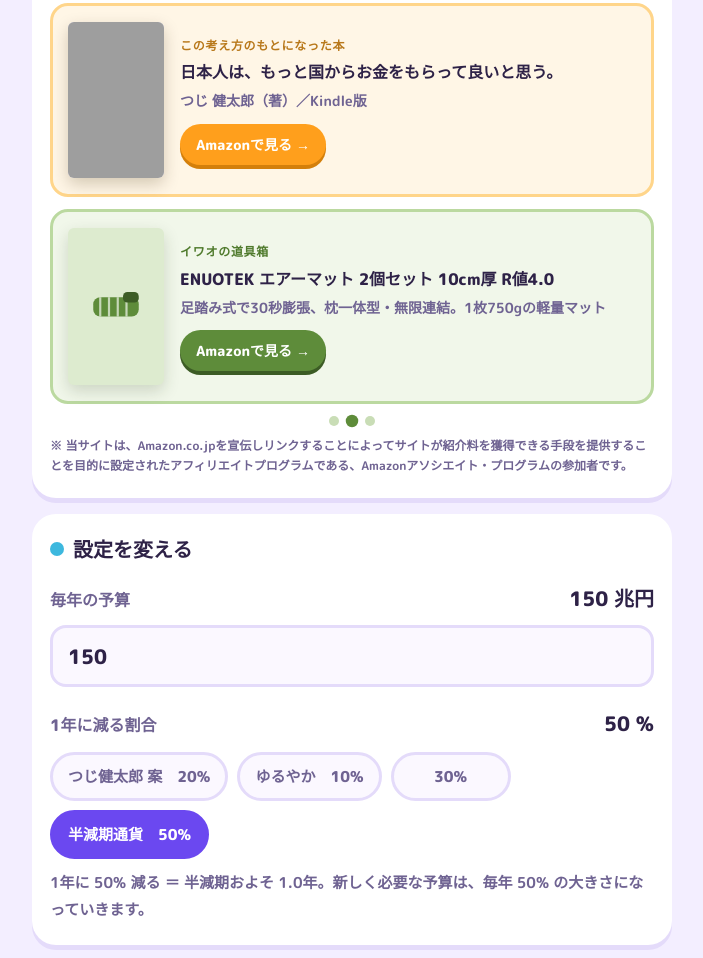
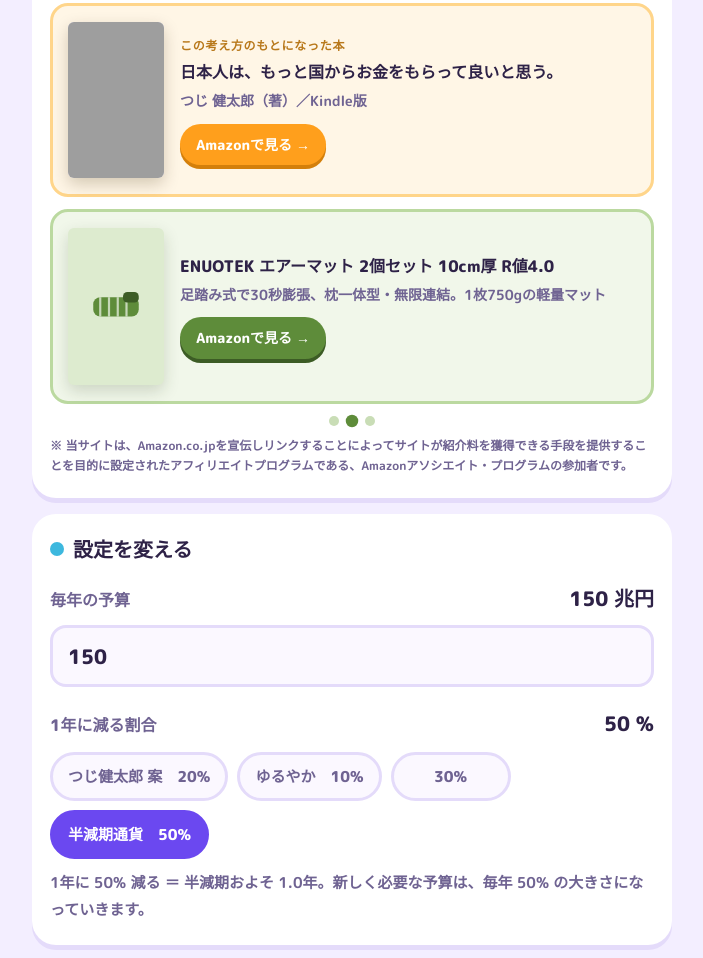
Before and after one commit to IWAOKAI/IWAOKAI.github.io, a plain HTML site: page bi-simulator.html in a window 1280 px wide. Shown: the part 2095-3053 px from the top of the page, without its empty margins (288-991 px from the left). Drawn offline with Linux system fonts and the light colour scheme; grey boxes are pictures that could not be loaded; a web font is replaced by a local one.

Commit message:
道具箱カードの「イワオの道具箱」見出しを削除

```diff
--- a/bi-simulator.html
+++ b/bi-simulator.html
@@ -209,12 +209,11 @@ footer{font-size:14px;color:var(--ink2);line-height:1.9;font-weight:700;padding:
       <span class="bb">Amazonで見る →</span>
     </div>
   </a>
-  <div class="gearbox" id="gearbox" aria-label="キャンプ道具のおすすめ（自動で切り替わります）">
+  <div class="gearbox" id="gearbox" aria-label="おすすめ商品（自動で切り替わります）">
     <div class="gtrack" id="gtrack">
     <a class="book gear" href="https://www.amazon.co.jp/dp/B00PTJBGGO?tag=guildjapan08-22" target="_blank" rel="noopener">
       <span class="gimg" aria-hidden="true"><svg viewBox="0 0 64 64" width="56" height="56"><path d="M32 8 6 54h52L32 8z" fill="#5E8C3A"/><path d="M32 8v46" stroke="#F3F7EE" stroke-width="3"/><path d="M24 54l8-18 8 18" fill="#3C5C25"/><path d="M6 54h52" stroke="#3C5C25" stroke-width="4" stroke-linecap="round"/></svg></span>
       <div>
-        <div class="bt">イワオの道具箱</div>
         <div class="bn">FIELDOOR ワンタッチテント 5人用 ヘキサゴンタイプ</div>
         <div class="ba">紐を引くだけで設営できるドームテント／幅305×奥行260×高さ145cm</div>
         <span class="bb">Amazonで見る →</span>
@@ -223,7 +222,6 @@ footer{font-size:14px;color:var(--ink2);line-height:1.9;font-weight:700;padding:
     <a class="book gear" href="https://www.amazon.co.jp/dp/B0HH92N2D1?tag=guildjapan08-22" target="_blank" rel="noopener">
       <span class="gimg" aria-hidden="true"><svg viewBox="0 0 64 64" width="56" height="56"><rect x="6" y="22" width="52" height="22" rx="8" fill="#5E8C3A"/><path d="M14 22v22M24 22v22M34 22v22M44 22v22" stroke="#F3F7EE" stroke-width="2.5" opacity=".7"/><rect x="40" y="16" width="18" height="12" rx="5" fill="#3C5C25"/></svg></span>
       <div>
-        <div class="bt">イワオの道具箱</div>
         <div class="bn">ENUOTEK エアーマット 2個セット 10cm厚 R値4.0</div>
         <div class="ba">足踏み式で30秒膨張、枕一体型・無限連結。1枚750gの軽量マット</div>
         <span class="bb">Amazonで見る →</span>
@@ -232,7 +230,6 @@ footer{font-size:14px;color:var(--ink2);line-height:1.9;font-weight:700;padding:
     <a class="book gear" href="https://www.amazon.co.jp/dp/B0H9LGMHCX?tag=guildjapan08-22" target="_blank" rel="noopener">
       <span class="gimg" aria-hidden="true"><svg viewBox="0 0 64 64" width="56" height="56"><path d="M18 10h28a6 6 0 0 1 6 6v36a6 6 0 0 1-6 6H18a6 6 0 0 1-6-6V16a6 6 0 0 1 6-6z" fill="#5E8C3A"/><rect x="18" y="14" width="28" height="12" rx="4" fill="#3C5C25"/><path d="M32 30v24" stroke="#F3F7EE" stroke-width="3" stroke-dasharray="4 4"/></svg></span>
       <div>
-        <div class="bt">イワオの道具箱</div>
         <div class="bn">BISINNA 寝袋 封筒型 軽量 1.1kg／1.5kg</div>
         <div class="ba">撥水加工・丸洗い可。キャンプにも車中泊にも、防災用の備えにも</div>
         <span class="bb">Amazonで見る →</span>
```
